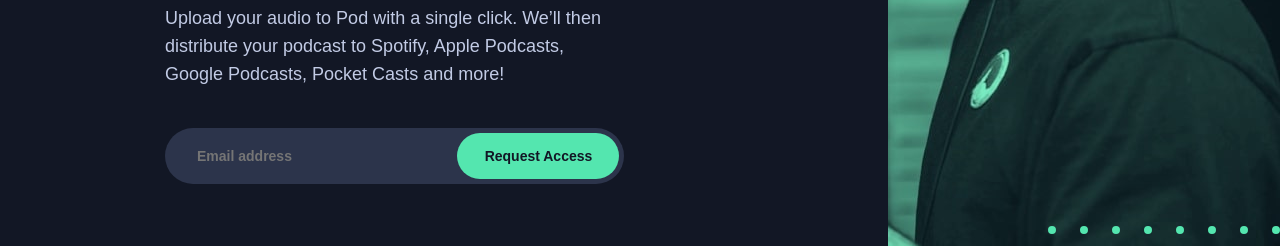
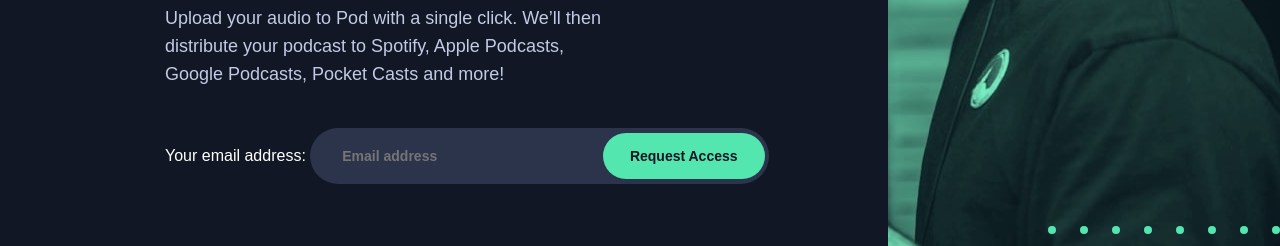
Before and after one commit to sirriah/FM-pod-request-access-landing-page, a plain HTML site: page index.html in a window 1280 px wide. Shown: the part 492-738 px from the top of the page. Drawn offline with Linux system fonts and the light colour scheme; a web font is replaced by a local one.

Commit message:
Update index.html

```diff
--- a/index.html
+++ b/index.html
@@ -65,6 +65,7 @@
                 class="form-email"
               >
                 <!-- missing type="email", because it validates this field in browser and it cannot reach my script. Same for "required" -->
+                <label for="inputEmail">Your email address: </label>
                 <input
                   name="inputEmail"
                   aria-label="insert e-mail"
```
